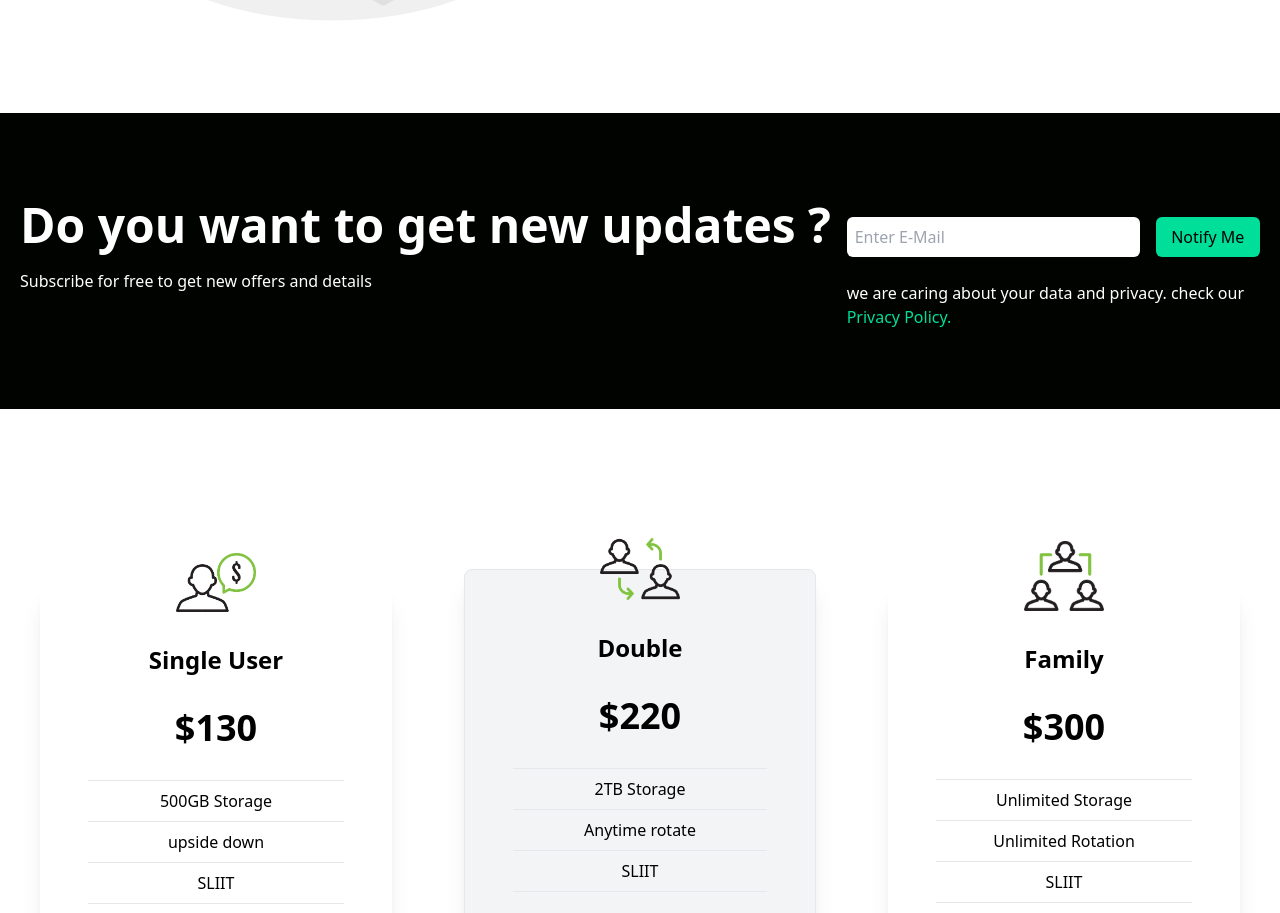
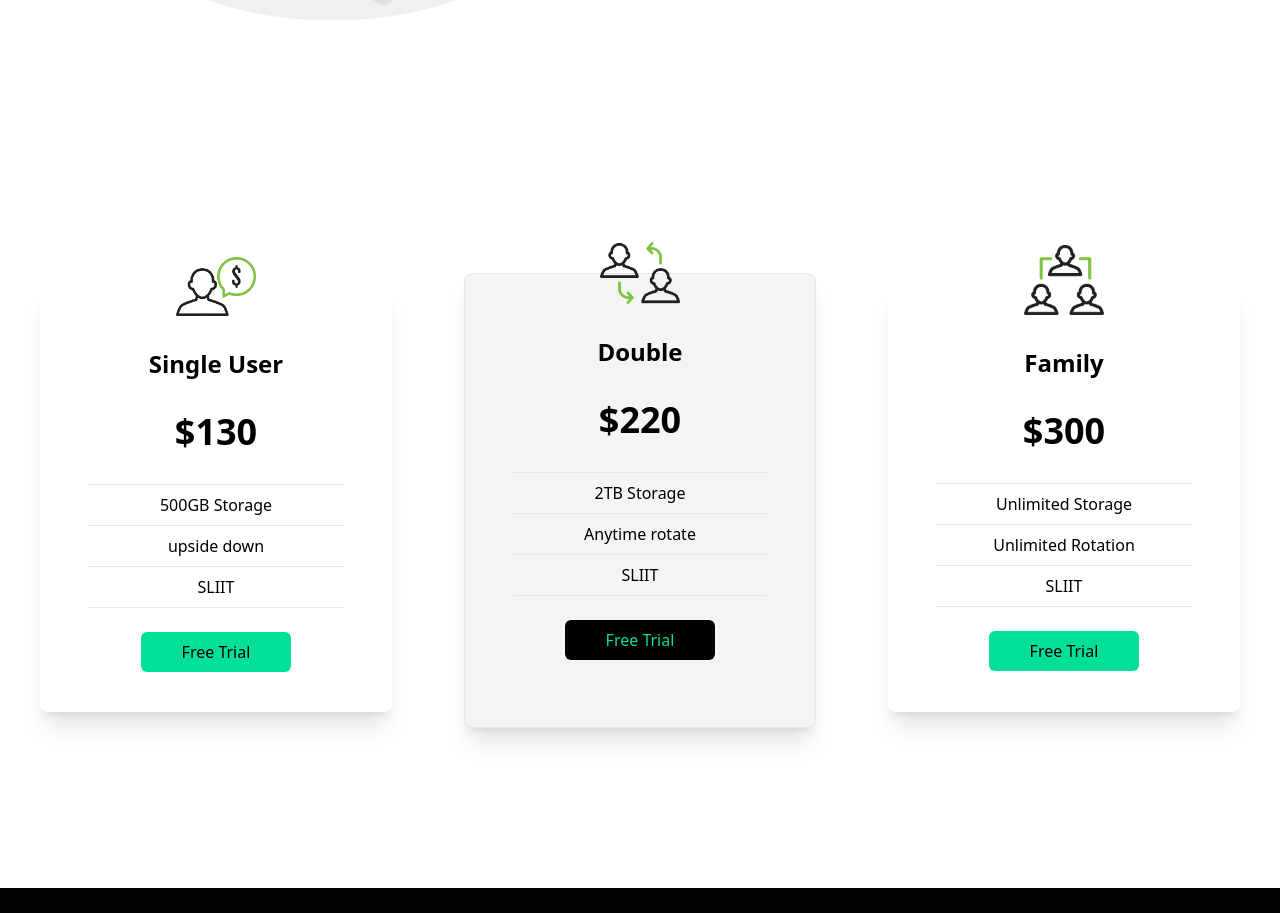
Before and after one commit to AnjanaPrabhath/React-Tailwind-first-web, a React (Create React App) app: page / in a window 1280 px wide. Shown: the part 1308-2221 px from the top of the page. Built offline with nearby package versions, Linux system fonts and the light colour scheme.

Commit message:
removed newsletter

```diff
--- a/src/App.js
+++ b/src/App.js
@@ -12,7 +12,7 @@ function App() {
       <Navbar/>
       <Hero/>
       <Addvertise/>
-      <Newsletter/>
+      {/* <Newsletter/> */}
       <Packages/>
       <Footer/>
     </div>
```
